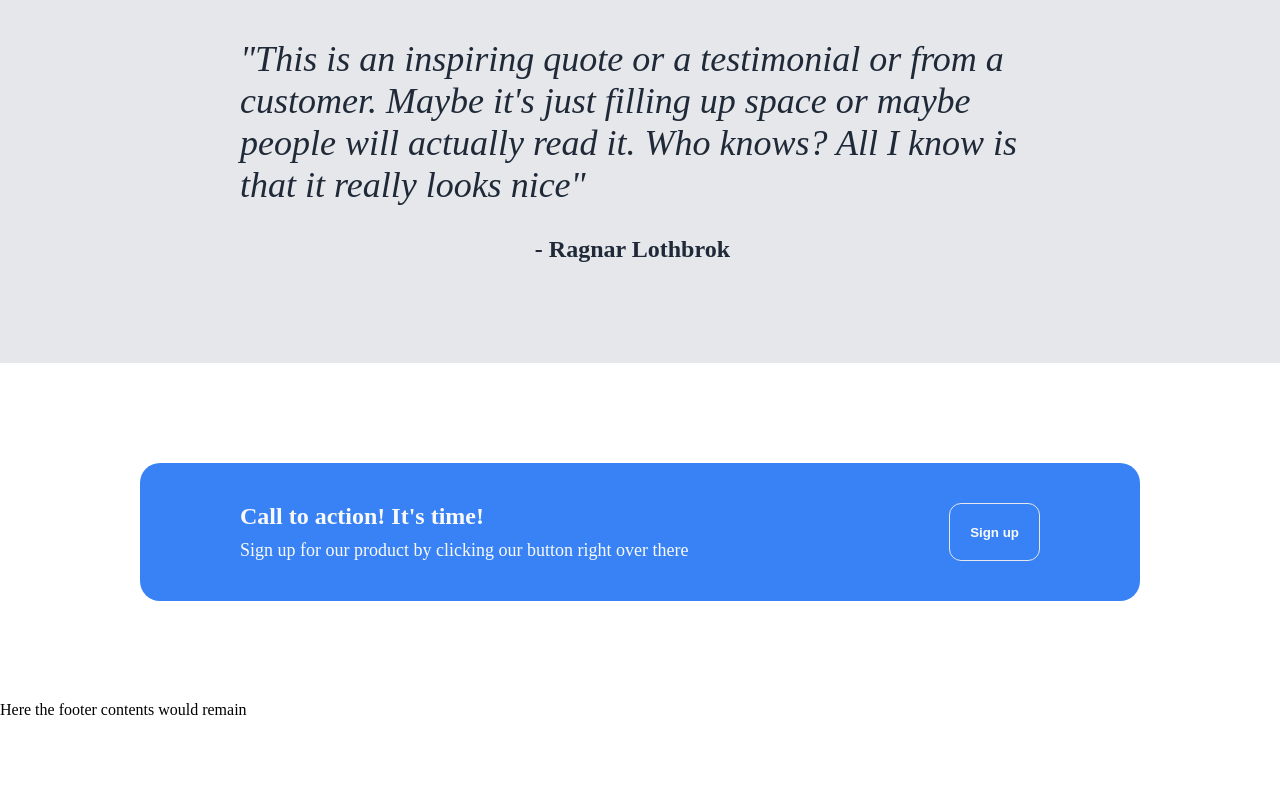
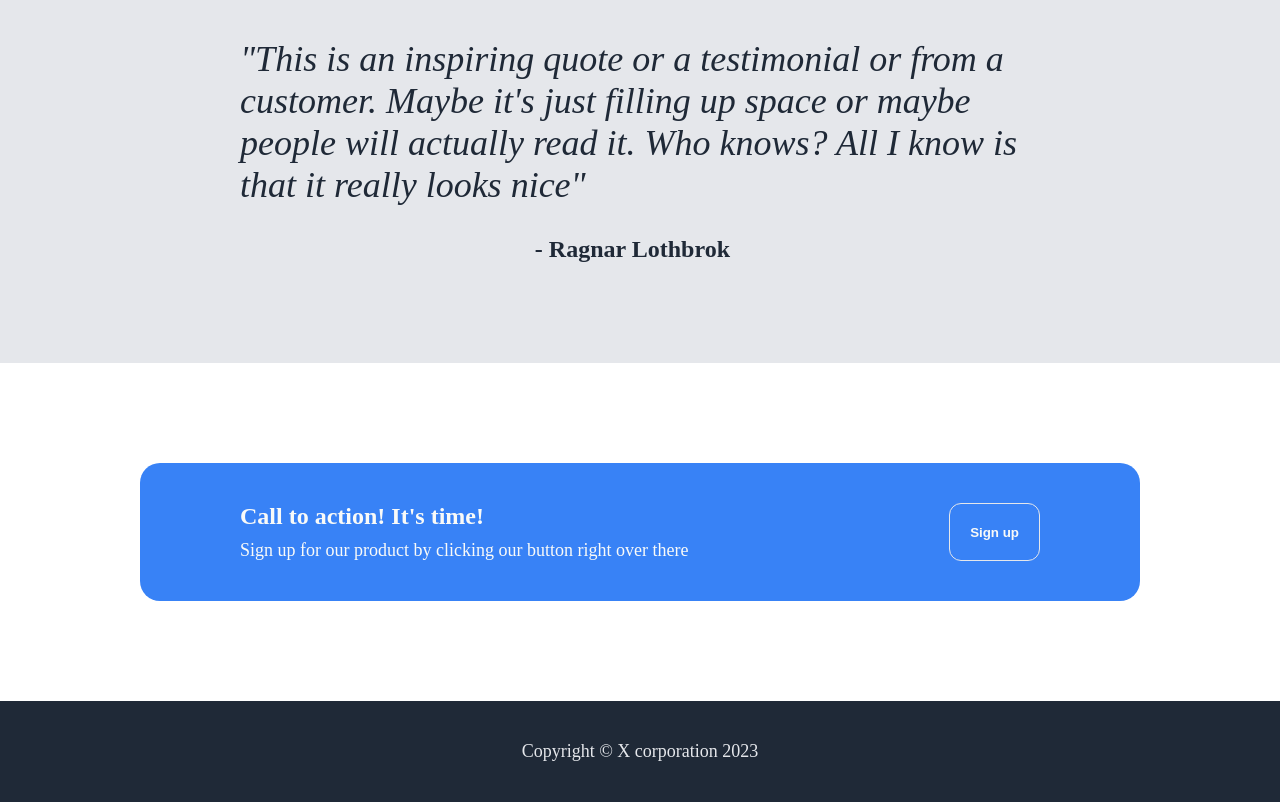
Before and after one commit to 0Nafi0/landing-page, a plain HTML site: page index.html in a window 1280 px wide. Shown: the part 882-1684 px from the top of the page. Before the commit the page ends 1601 px from the top, so only its background shows below. Drawn offline with Linux system fonts and the light colour scheme.

Commit message:
Final Section
Addition of footer. Useful for users navigation and knowing the
brand

```diff
--- a/index.html
+++ b/index.html
@@ -48,7 +48,7 @@
         </div>
     </div>
     <div class="footer">
-        Here the footer contents would remain
+        Copyright © X corporation 2023
     </div>
 </body>
 </html>
--- a/styles.css
+++ b/styles.css
@@ -32,7 +32,7 @@ li > a {
     text-decoration: none;
 }
 
-li > a, .sub-heading {
+li > a, .sub-heading, .footer {
     font-size: 18px;
     color: #e5e7eb;
 }
@@ -192,3 +192,10 @@ button {
 .cta-subheader {
     font-size: 18px;
 }
+
+.footer {
+    display: flex;
+    justify-content: center;
+    padding: 40px 0;
+    background-color: #1f2937;
+}
```
